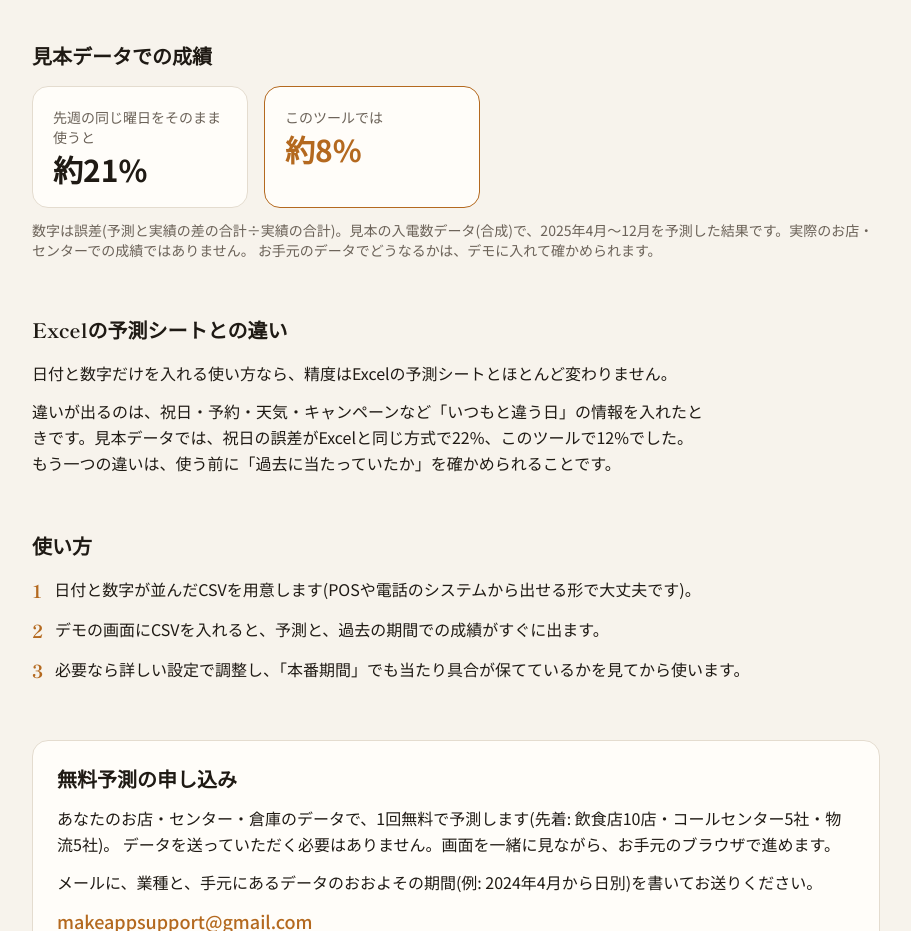
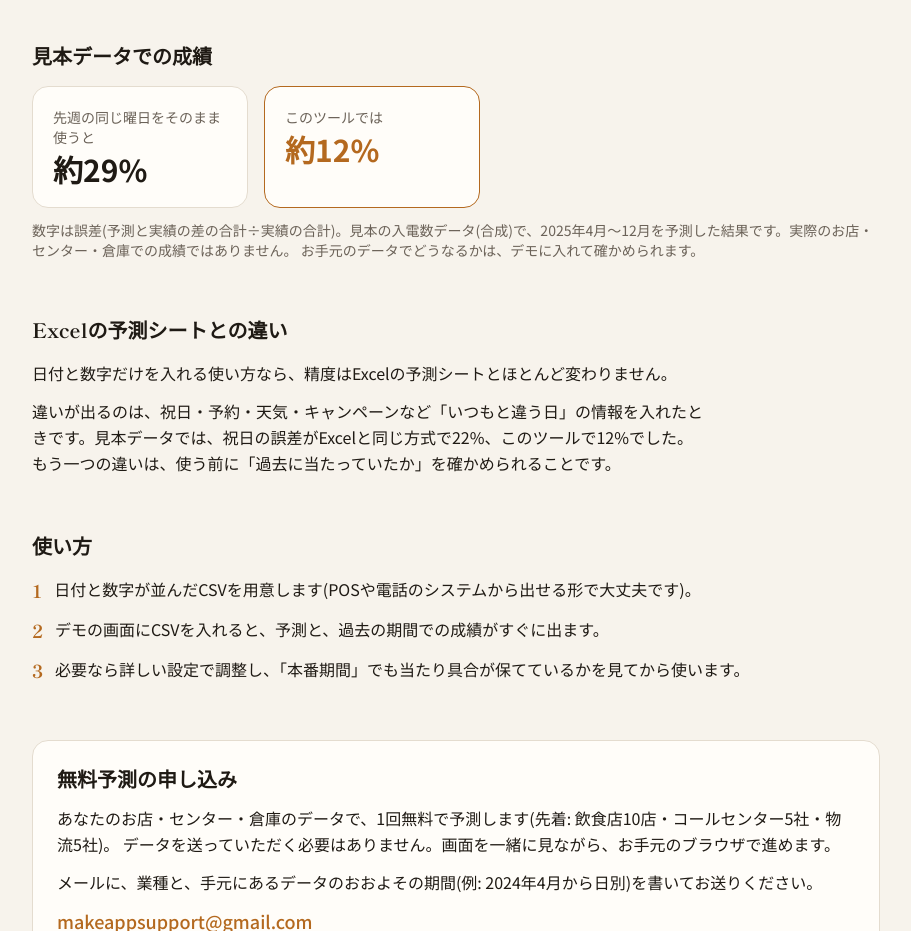
Before and after one commit to yksection9/kikukawa-works, a React (Vite) app: page /forecast/callcenter in a window 1280 px wide. Shown: the part 1140-2071 px from the top of the page, without its empty margins (184-1095 px from the left). Built offline with nearby package versions, Linux system fonts and the light colour scheme.

Commit message:
紹介ページの見本の成績を今の見本画面に合わせる(コール入電 約12%/約29%、物流 約7%/約13% を追加)
Co-Authored-By: Claude Opus 5.5 (1M context) <noreply@anthropic.com>
Claude-Session: https://claude.ai/code/session_01E2HErA6WforaEAiLNavK13

```diff
--- a/src/pages/Forecast.tsx
+++ b/src/pages/Forecast.tsx
@@ -54,7 +54,7 @@ const COPY: Record<Industry | 'all', {
     ],
     inputs: '曜日・祝日・月末や請求日の時期、DMやキャンペーンの実施日など、事前に分かる予定を使えます。',
     demo: DEMO_URL('callcenter'),
-    sample: { model: '約8%', base: '約21%', note: '見本の入電数データ(合成)で、2025年4月〜12月を予測した結果' },
+    sample: { model: '約12%', base: '約29%', note: '見本の入電数データ(合成)で、2025年4月〜12月を予測した結果' },
   },
   logistics: {
     label: '物流・倉庫',
@@ -67,6 +67,7 @@ const COPY: Record<Industry | 'all', {
     ],
     inputs: '曜日・祝日・月末のほか、セールやキャンペーンの日、入荷予定など、事前に分かる予定を使えます。',
     demo: DEMO_URL('logistics'),
+    sample: { model: '約7%', base: '約13%', note: '見本の出荷件数データ(合成)で、2025年4月〜12月を予測した結果' },
   },
 }
 
@@ -159,7 +160,7 @@ export function Forecast() {
             </div>
           </div>
           <p className="mt-3 text-sm text-sub">
-            数字は誤差(予測と実績の差の合計÷実績の合計)。{c.sample.note}です。実際のお店・センターでの成績ではありません。
+            数字は誤差(予測と実績の差の合計÷実績の合計)。{c.sample.note}です。実際のお店・センター・倉庫での成績ではありません。
             お手元のデータでどうなるかは、デモに入れて確かめられます。
           </p>
         </section>
```
